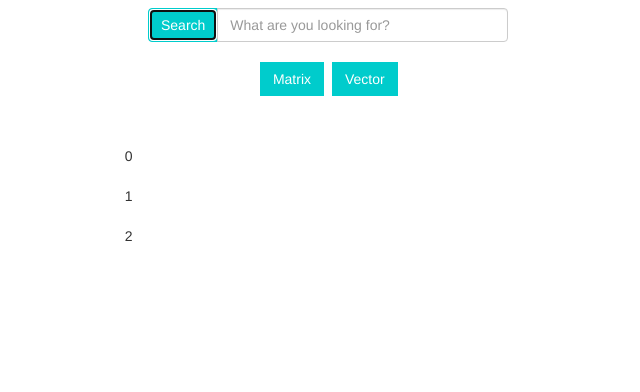
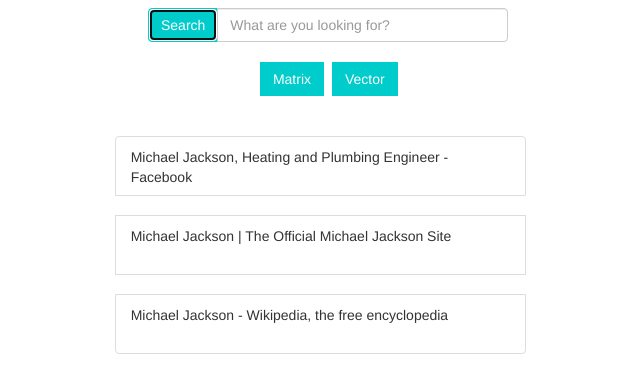
Before and after one commit to janitachalam/pagerank, a plain HTML site: page index.html in a window 1280 px wide. Both pictures are taken after typing "Sample" into the empty fields and a click on the button "Search". Shown: the part 132-524 px from the top of the page, without its empty margins (312-952 px from the left). Drawn offline with Linux system fonts and the light colour scheme.

Commit message:
add webpages

```diff
--- a/css/index.css
+++ b/css/index.css
@@ -10,10 +10,6 @@ button {
 
 #button:hover {
 	background: #00CCCC;
-}
-
-[name="page"] {
-	padding: 10px;
 }
 
  body {
@@ -35,3 +31,7 @@ button {
 	border-radius: 10px !important;
 
 }
+
+.list-group-item {
+	height: 60px !important;
+}
--- a/index.html
+++ b/index.html
@@ -120,8 +120,7 @@
 </div>
 </div>
 
-<div class="container col-lg-4 col-lg-offset-4">
-    <!-- search results -->
+<!-- <div class="container col-lg-4 col-lg-offset-4">
     <div class="row" id="1" name="page"></div>
     <div class="row" id="2" name="page"></div>
     <div class="row" id="3" name="page"></div>
@@ -133,8 +132,19 @@
     <div class="row" id="9" name="page"></div>
     <div class="row" id="10" name="page"></div>
 
-</div> <!-- /.container -->
+</div> -->
 
+<ul class="list-group container col-lg-4 col-lg-offset-4" style="display:none" id="results_list">
+  <li class="list-group-item"></li>
+  <div class="padding"></div>
+  <li class="list-group-item"></li>
+  <div class="padding"></div>
+  <li class="list-group-item"></li>
+<!--   <div class="padding"></div>
+  <li class="list-group-item"></li>
+  <div class="padding"></div>
+  <li class="list-group-item"></li> -->
+</ul>
 <!-- jQuery Version 1.11.1 -->
 <script src="js/jquery.js"></script>
 <script src="js/index.js"></script>
--- a/js/index.js
+++ b/js/index.js
@@ -1,29 +1,29 @@
 var pageRank = (function() {
 	$(document).ready(function() {
-		rankMatrix = [];
-		for (var i = 0; i < numPages; i++) {
-			var cols = [];
-			for (var i = 0; i < numPages; i++) {
-			cols[i] = 1/numPages;
-			}
-		}
-
 		$("#search_button").click(function() {
 			$("#search_bar").val("");
-		var pageDivs = $("[name='page']");
-		var pages = getRankedPages();
+			var pageDivs = $(".list-group-item");
 			$(pageDivs).each(function(index){
-			$(this).html(pages[index]);
+				$(this).html(pages[index].title);
+				$(this).attr("href", pages[index].link);
+				$("#results_list").show();
 			});
+		});
+		$("body").keyup(function(event){
+			if(event.keyCode == 13){
+				$("#search_button").click();
+			}
 		});
 
 		$("#matrix_button").hover(function() {
+			$("#results_list").hide();
 			$("#matrix_display").show();
 		}, function() {
 			$("#matrix_display").hide();
 		});
 
 		$("#vector_button").hover(function() {
+			$("#results_list").hide();
 			$("#vector_display").show();
 		}, function() {
 			$("#vector_display").hide();
@@ -31,31 +31,30 @@ var pageRank = (function() {
 
 	});
 
-	var numPages = 3;
-	var pages = {"http://www.michaeljackson.com/us/": [1000, 1000],
-	"https://en.wikipedia.org/wiki/Michael_Jackson": [1400, 1400],
-	"https://www.facebook.com/Michael-Jackson-Heating-and-Plumbing-Engineer-189975057767412/": [20, 20]};
-	var rankMatrix;
+	function getRankedPages() {
+		var rankedPages = [];
+		if (currentVector > vectors.length) currentVector = vectors.length-1;
+		var rankings = vectors[currentVector];
+		while (rankings.length > 0) {
 
-	function Page(headline, rank, description) {
-		this.title = headline;
-		this.rank = rank;
-		this.description = description;
+		}
 	}
 
-
-	$("body").keyup(function(event){
-    if(event.keyCode == 13){
-        $("#search_button").click();
-    	}
-	});
-
-	function getRankedPages() {
-		var pages = [];
-		for (var i = 0; i < numPages; i++) {
-			pages[i] = i;
-		}
-		return pages;
+	function Page(title, link, rank) {
+		this.title = title;
+		this.link = link;
 	}
 
+	var numPages = 3;
+	var pages = [
+	new Page("Michael Jackson, Heating and Plumbing Engineer - Facebook", "https://www.facebook.com/Michael-Jackson-Heating-and-Plumbing-Engineer-189975057767412/"),
+	new Page("Michael Jackson | The Official Michael Jackson Site", "http://www.michaeljackson.com/us/"),
+	new Page("Michael Jackson - Wikipedia, the free encyclopedia", "https://en.wikipedia.org/wiki/Michael_Jackson"),
+	];
+	var vectorOne = [0.333, 0.333, 0.333];
+	var vectorTwo = [1.283, 1.056, 0.667];
+	var vectorThree = [1.2351, 0.96, 0.804];
+	var vectors = [vectorOne, vectorTwo, vectorThree];
+	var currentVector = 0;
+
 })();
```
Lines whose indentation alone changed are shown as unchanged.
